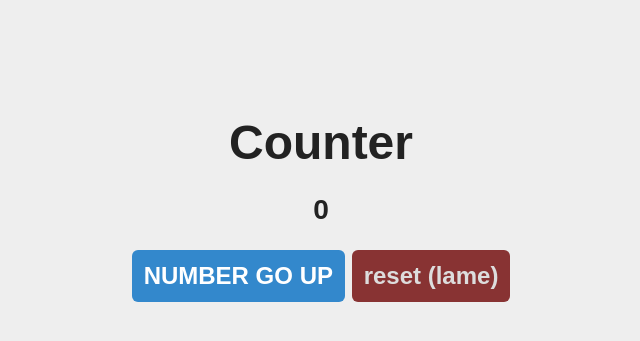
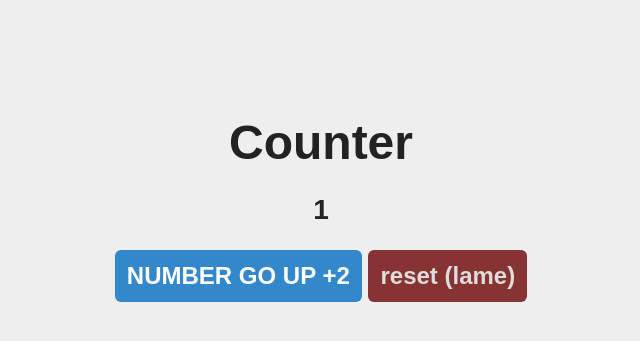
Before and after one commit to cptchuckles/codingdojo, a Flask app: page / in a window 1280 px wide. Shown: the part 152-493 px from the top of the page, without its empty margins (319-959 px from the left). Run offline with Flask 3, Linux system fonts and the light colour scheme.

Commit message:
python(flask): counter MVP

```diff
--- a/python/flask/counter/server.py
+++ b/python/flask/counter/server.py
@@ -7,7 +7,23 @@ app.secret_key = "mastication is the key to great health"
 def index():
     if "count" not in session:
         session["count"] = 0
+    session["count"] += 1
     return render_template("index.html", count=session["count"])
+
+
+@app.route("/destroy_session")
+def destroy_session():
+    session.clear()
+    return redirect("/")
+
+
+@app.route("/add_two")
+def add_two():
+    if "count" not in session:
+        session["count"] = 2
+    else:
+        session["count"] += 1
+    return redirect("/")
 
 
 if __name__ == "__main__":
--- a/python/flask/counter/templates/index.html
+++ b/python/flask/counter/templates/index.html
@@ -10,8 +10,8 @@
         <h1>Counter</h1>
         <h3>{{count}}</h3>
         <div class="buttons">
-            <a class="button" href="#" id="increment">NUMBER GO UP</a>
-            <a class="button" href="#" id="reset">reset (lame)</a>
+            <a class="button" href="/add_two" id="increment">NUMBER GO UP +2</a>
+            <a class="button" href="/destroy_session" id="reset">reset (lame)</a>
         </div>
     </body>
 </html>
```
